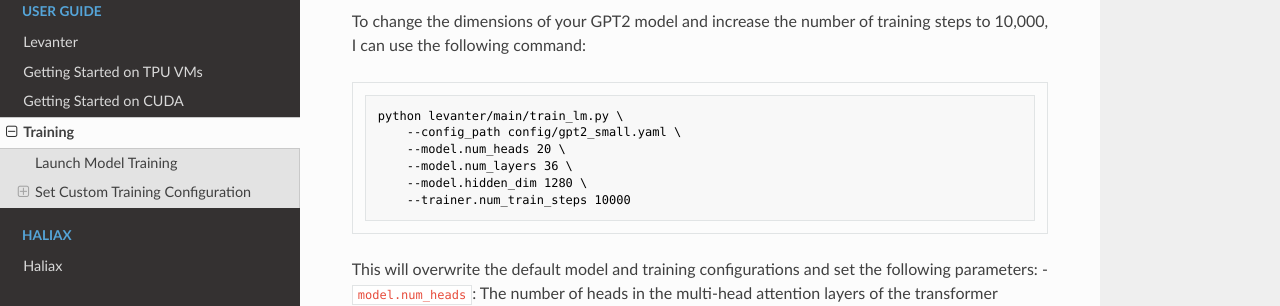
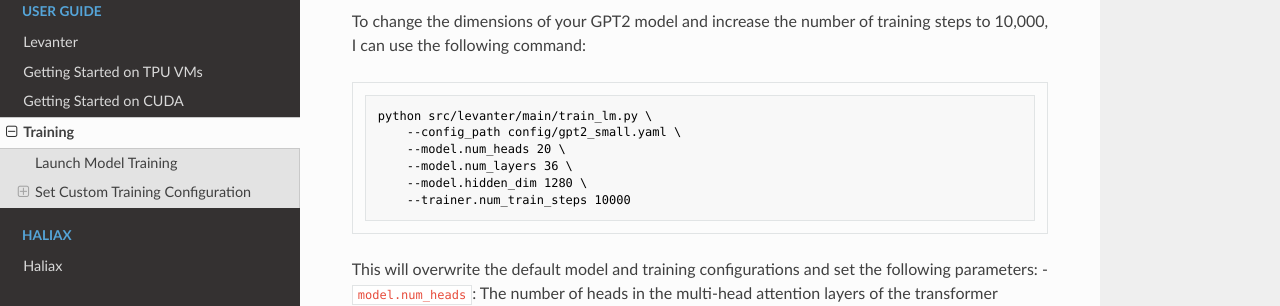
Before and after one commit to stanford-crfm/levanter, an MkDocs documentation site: the page built from docs/Getting-Started-Training.md, in a window 1280 px wide and 900 px high, scrolled down 614 px. Shown: the part 151-457 px from the top of the window. Built offline with MkDocs 1.6.1, drawn with Linux system fonts in a browser that asks for light colours.

Commit message:
update link according to new changes

````diff
--- a/docs/Getting-Started-Training.md
+++ b/docs/Getting-Started-Training.md
@@ -22,7 +22,7 @@ and explain the corresponding parameters that you can change.
 To change the dimensions of your GPT2 model and increase the number of training steps to 10,000, I can use the following command:
 
 ```
-python levanter/main/train_lm.py \
+python src/levanter/main/train_lm.py \
     --config_path config/gpt2_small.yaml \
     --model.num_heads 20 \
     --model.num_layers 36 \
--- a/mkdocs.yml
+++ b/mkdocs.yml
@@ -6,8 +6,6 @@ theme:
   highlightjs: false
 plugins:
   - search
-#  - macros:
-#      module_name: docs/mkdocs_macros
   - mkdocstrings:
       handlers:
         python:
@@ -40,9 +38,9 @@ markdown_extensions:
       toc_depth: 4
 watch:
   - src
-  - examples
   - scripts
   - infra
+  - config
 nav:
   - 'Home': 'index.md'
   - 'User Guide':
````
